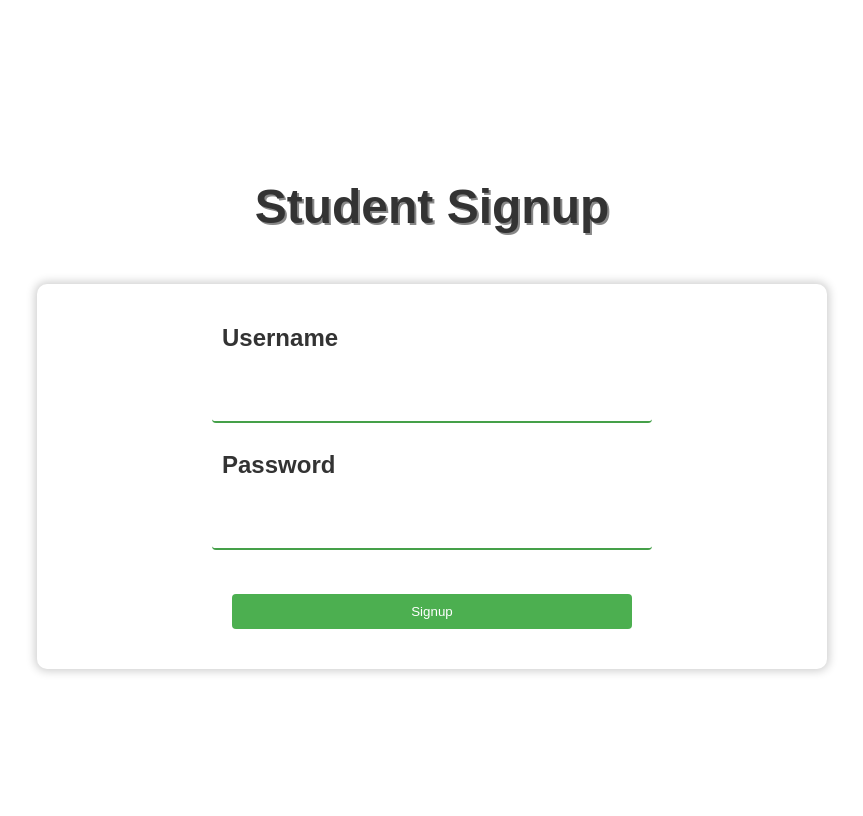
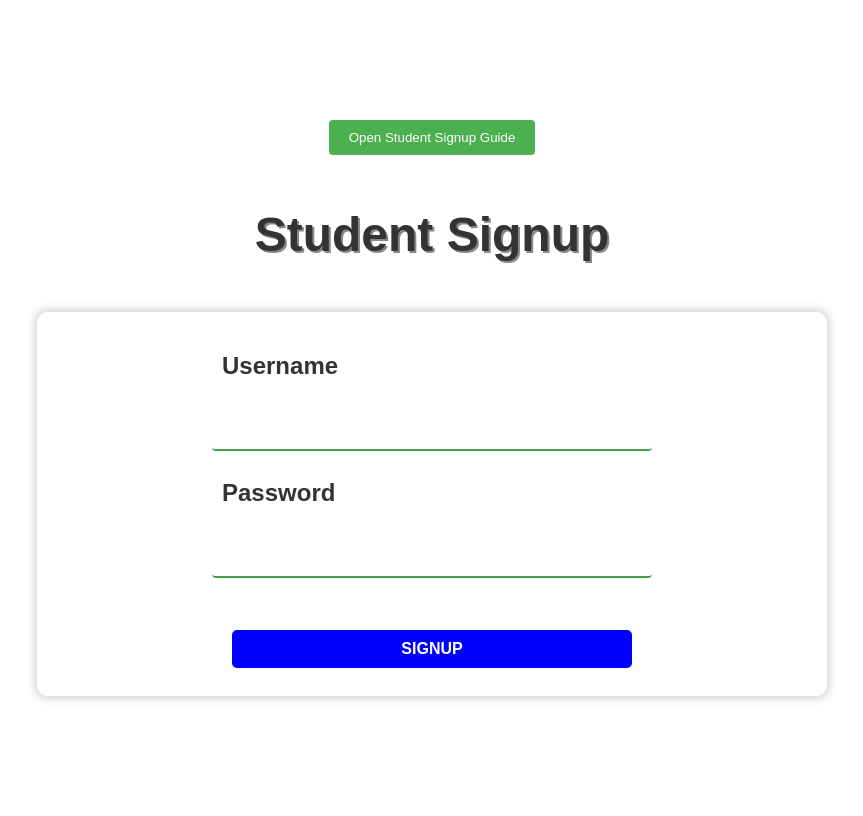
Before and after one commit to Baris000-eng/Comp491_Project, a Flask app: page /student_signup in a window 1280 px wide. Shown: the whole page, without its empty margins (208-1071 px from the left). Run offline with Flask 2, Linux system fonts and the light colour scheme.

Commit message:
fixed the case of redirection from student login to signup if the user already signedup and trying to login, added a guide to the student signup, improved overall UI

```diff
--- a/app.py
+++ b/app.py
@@ -98,9 +98,29 @@ def student_signup():
 @app.route('/student_login', methods=['GET', 'POST'])
 def student_login():
     if request.method == 'POST':
-        return redirect('/student_dashboard')
-    else:
-        return render_template('student_login.html')
+        # Get the username and password from the form data
+        username = request.form['username']
+        password = request.form['password']
+
+        conn = sqlite3.connect('students_signup_db.db')
+        c = conn.cursor()
+
+        # Check if the username-password pair already exists in the database
+        c.execute(f"SELECT * FROM students_signup_db WHERE username = '{username}' AND password = '{password}'")
+        existing_student = c.fetchone()
+        if existing_student:
+            # Redirect to dashboard if student already exists
+            return redirect('/student_dashboard')
+        else:
+            # Render template with message and button to go to signup screen
+            message = "You haven't signed up yet. Please go to student signup screen by clicking below button."
+            button_text = "Go To Student Signup Screen"
+            button_url = "/student_signup"
+            return render_template('student_login.html', message=message, button_text=button_text, button_url=button_url)
+
+    # Render the student login form
+    return render_template('student_login.html')
+
 
 
 @app.route('/it_staff_signup', methods=['GET', 'POST'])
--- a/static/styles.css
+++ b/static/styles.css
@@ -23,6 +23,7 @@ h1 {
 	border-radius: 5px;
 	margin-bottom: 20px;
 	font-size: 11px;
+	font-weight: bold;
 	display: none;
 	line-height: 1.5;
 	box-shadow: 0px 0px 5px 0px rgba(0,0,0,0.5);
@@ -41,13 +42,27 @@ h1 {
 #help-text {
 	background-color: darkcyan;
 	padding: 20px;
-	font-size: 11px;
+	font-size: 13px;
+	font-weight: bold;
 	display: none;
 	line-height: 1.5;
 	box-shadow: 0px 0px 5px 0px rgba(0,0,0,0.5);
 	border-radius: 5px;
 	margin-bottom: 20px;
 }
+
+#student-signup-help-text {
+	background-color: darkcyan;
+	padding: 20px;
+	font-size: 13px;
+	font-weight: bold;
+	display: none;
+	line-height: 1.5;
+	box-shadow: 0px 0px 5px 0px rgba(0,0,0,0.5);
+	border-radius: 5px;
+	margin-bottom: 20px;
+}
+
 
 #help-text,#description {
 	display: none;
--- a/templates/student_signup.html
+++ b/templates/student_signup.html
@@ -1,10 +1,18 @@
 <!DOCTYPE html>
 <html>
+
 <head>
     <title>Student Signup</title>
     <link rel="stylesheet" type="text/css" href="../static/styles.css">
 </head>
+
 <body>
+    <button onclick="hideOrOpenSignupHelp()" name="student-signup-guide" value="student-signup-guide"
+        id="student-signup-guide">Open Student Signup Guide</button>
+    <p id="student-signup-help-text" style="display: none;">
+        Please enter your username and password in the below textboxes. To close the student signup guide,
+        press the button of student signup guide again.
+    </p>
     <h1>Student Signup</h1>
     <form action="/student_signup" method="post">
         <label for="username">Username</label>
@@ -12,33 +20,23 @@
 
         <label for="password">Password</label>
         <input type="password" id="password" name="password" required>
-        <br>
-        <br>
-        <button type="submit">Signup</button>
+        <br><br>
+        <input type="submit" value="Signup">
     </form>
 
-    {% if alert_message %}
-        <p>{{ alert_message }}</p>
-        <!-- Button to go to student dashboard -->
-        <button onclick="goToStudentDashboard()" class="button">Go To Student Dashboard</button>
-        <script>
-            // Function to redirect to student dashboard
-            function goToStudentDashboard() {
-                window.location.href = "{{ url_for('student_dashboard') }}";
+    <script>
+        function hideOrOpenSignupHelp() {
+            var signupHelpText = document.getElementById("student-signup-help-text");
+            var signupGuideButton = document.getElementById("student-signup-guide");
+            if (signupHelpText.style.display === "none") {
+                signupHelpText.style.display = "block";
+                signupGuideButton.textContent = "Close Student Signup Guide";
+            } else {
+                signupHelpText.style.display = "none";
+                signupGuideButton.textContent = "Open Student Signup Guide";
             }
-        </script>
-    {% endif %}
+        }
+    </script>
+</body>
 
-    {% if error_message %}
-        <p>{{ error_message }}</p>
-        <!-- Button to go to student login screen -->
-        <button onclick="goToStudentLogin()" class="button">Go To Student Login Screen</button>
-        <script>
-            // Function to redirect to student login screen
-            function goToStudentLogin() {
-                window.location.href = "{{ url_for('student_login') }}";
-            }
-        </script>
-    {% endif %}
-</body>
 </html>
--- a/templates/teacher_dashboard.html
+++ b/templates/teacher_dashboard.html
@@ -10,9 +10,6 @@
 </head>
 
 <body>
-
-
-
 
     <h1>Welcome To Teacher Dashboard</h1>
 
```
Also changed, not shown: templates/student_login.html (+10 -0 lines).
